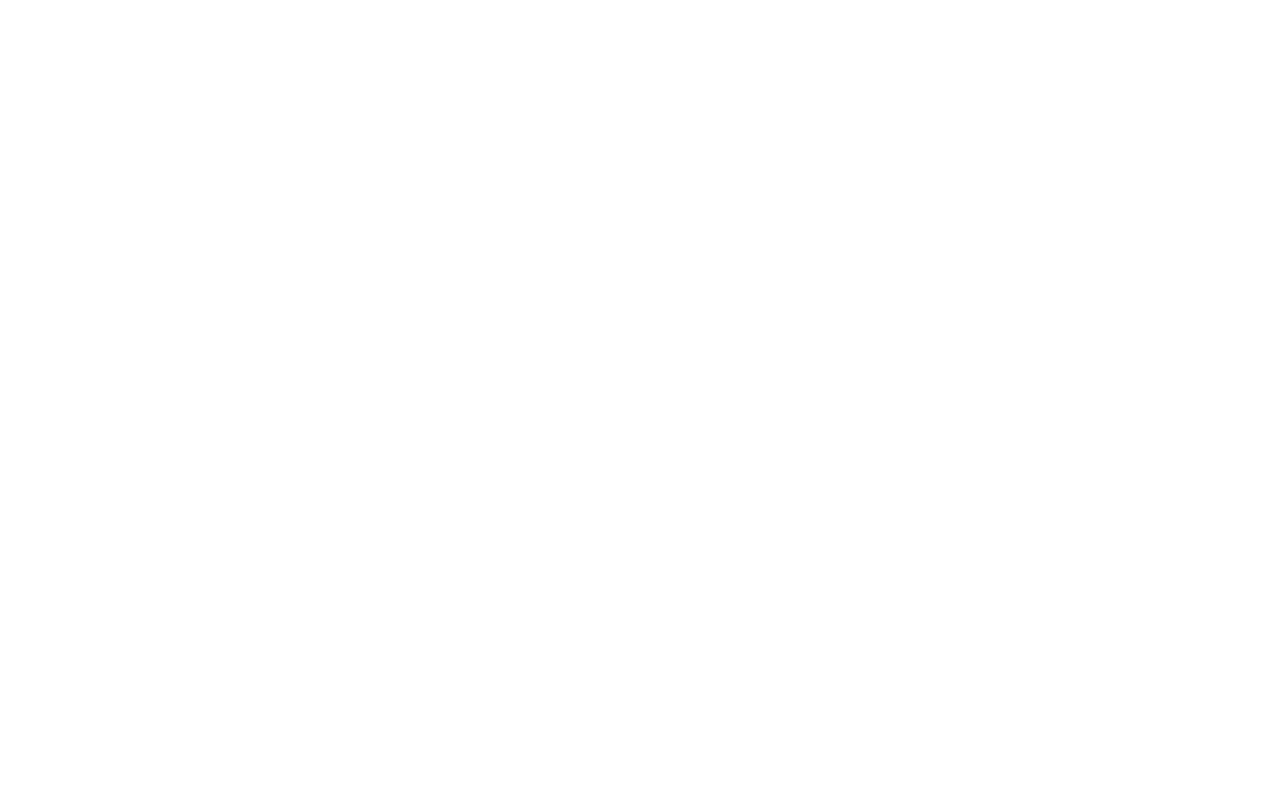
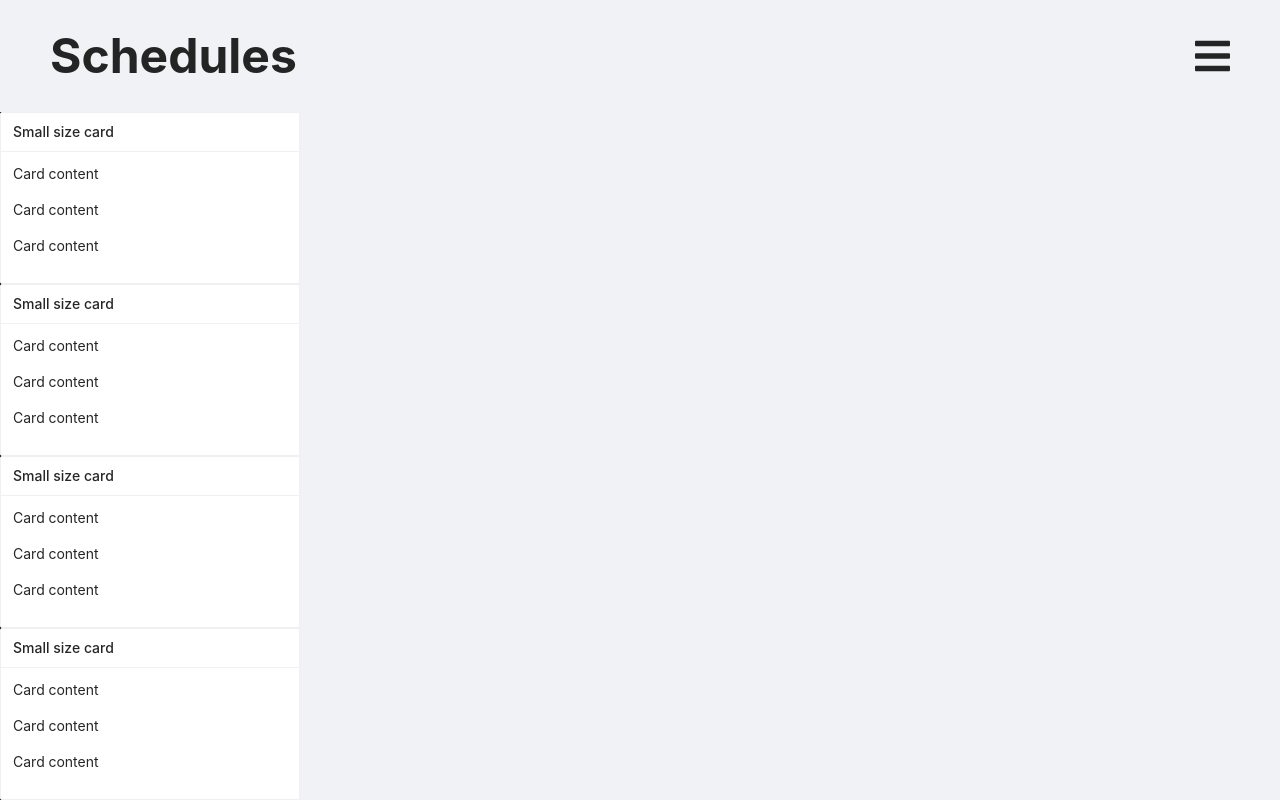
Before and after one commit to TelmoAlexandre/blue_prism_2021, a React (Create React App) app: page / in a window 1280 px wide. Shown: the top 800 px of the page. Built offline with nearby package versions, Linux system fonts and the light colour scheme.

Commit message:
Built general Layout.

```diff
--- a/package.json
+++ b/package.json
@@ -3,6 +3,9 @@
   "version": "0.1.0",
   "private": true,
   "dependencies": {
+    "@fortawesome/fontawesome-svg-core": "^1.2.35",
+    "@fortawesome/free-solid-svg-icons": "^5.15.3",
+    "@fortawesome/react-fontawesome": "^0.1.14",
     "@testing-library/jest-dom": "^5.13.0",
     "@testing-library/react": "^11.2.7",
     "@testing-library/user-event": "^12.8.3",
--- /dev/null
+++ b/src/components/ScheduleCardsSider/ScheduleCard/index.tsx
@@ -0,0 +1,14 @@
+import { Card } from "antd";
+import React from "react";
+
+interface IProps {}
+
+export default function ScheduleCard({}: IProps) {
+  return (
+    <Card size="small" title="Small size card" style={{ width: 300 }}>
+      <p>Card content</p>
+      <p>Card content</p>
+      <p>Card content</p>
+    </Card>
+  );
+}
--- /dev/null
+++ b/src/components/ScheduleCardsSider/index.tsx
@@ -0,0 +1,15 @@
+import React from "react";
+import ScheduleCard from "./ScheduleCard";
+interface IProps {}
+
+export default function ScheduleCardsSider({}: IProps) {
+  const test = [0, 0, 0, 0, 0];
+
+  return (
+    <>
+      {test.map(i => (
+        <ScheduleCard />
+      ))}
+    </>
+  );
+}
--- /dev/null
+++ b/src/components/ScheduleLogsContent/index.tsx
@@ -0,0 +1,7 @@
+import React from "react";
+
+interface IProps {}
+
+export default function ScheduleLogsContent({}: IProps) {
+  return <></>;
+}
--- a/src/index.scss
+++ b/src/index.scss
@@ -1,13 +1,11 @@
 body {
   margin: 0;
-  font-family: -apple-system, BlinkMacSystemFont, 'Segoe UI', 'Roboto', 'Oxygen',
-    'Ubuntu', 'Cantarell', 'Fira Sans', 'Droid Sans', 'Helvetica Neue',
-    sans-serif;
+  font-family: -apple-system, BlinkMacSystemFont, "Arial", "Segoe UI", "Roboto", "Oxygen", "Ubuntu",
+    "Cantarell", "Fira Sans", "Droid Sans", "Helvetica Neue", sans-serif;
   -webkit-font-smoothing: antialiased;
   -moz-osx-font-smoothing: grayscale;
 }
 
 code {
-  font-family: source-code-pro, Menlo, Monaco, Consolas, 'Courier New',
-    monospace;
+  font-family: source-code-pro, Menlo, Monaco, Consolas, "Courier New", monospace;
 }
--- a/src/index.tsx
+++ b/src/index.tsx
@@ -1,4 +1,5 @@
 import React from "react";
+import "antd/dist/antd.css";
 import ReactDOM from "react-dom";
 import "./index.scss";
 import Router from "./app/router";
--- /dev/null
+++ b/src/pages/Scheduler/PageHeader/index.tsx
@@ -0,0 +1,20 @@
+import { faBars } from "@fortawesome/free-solid-svg-icons";
+import { FontAwesomeIcon } from "@fortawesome/react-fontawesome";
+import { PageHeader } from "antd";
+import React from "react";
+import styles from "./styles.module.scss";
+
+interface IProps {}
+
+export default function CustomHeader({}: IProps) {
+  return (
+    <div className={styles.container}>
+      <div className={styles.left}>
+        <h1 className={styles.title}>Schedules</h1>
+      </div>
+      <div className={styles.right}>
+        <FontAwesomeIcon className={styles.barsIcon} icon={faBars} />
+      </div>
+    </div>
+  );
+}
--- /dev/null
+++ b/src/pages/Scheduler/PageHeader/styles.module.scss
@@ -0,0 +1,50 @@
+$transitionLength: 0.3s;
+
+.container {
+  padding: 1.5rem 0;
+  display: flex;
+  justify-content: space-between;
+
+  .left {
+    .title {
+      font-size: 3rem;
+      font-weight: 700;
+      transition: $transitionLength;
+      margin: 0;
+    }
+  }
+
+  .right {
+    display: flex;
+    justify-content: flex-end;
+    align-items: center;
+
+    .barsIcon {
+      font-size: 2.5rem;
+      cursor: pointer;
+      transition: $transitionLength;
+    }
+  }
+}
+
+@media (max-width: 500px) {
+  .container {
+    .left {
+      .title {
+        font-size: 2rem;
+      }
+    }
+
+    .right {
+      .barsIcon {
+        font-size: 1.5rem;
+      }
+    }
+  }
+}
+
+@media (max-width: 300px) {
+  .container {
+    flex-direction: column;
+  }
+}
--- a/src/pages/Scheduler/index.tsx
+++ b/src/pages/Scheduler/index.tsx
@@ -1,8 +1,29 @@
+import Layout, { Content, Header } from "antd/lib/layout/layout";
+import Sider from "antd/lib/layout/Sider";
 import React from "react";
+import ScheduleCardsSider from "../../components/ScheduleCardsSider";
+import ScheduleLogsContent from "../../components/ScheduleLogsContent";
+import CustomHeader from "./PageHeader";
 import styles from "./styles.module.scss";
 
 interface IProps {}
 
 export default function SchedulerPage({}: IProps) {
-  return <div className={styles.container}></div>;
+  return (
+    <Layout>
+      <Header className={styles.header}>
+        <CustomHeader />
+      </Header>
+      <Content>
+        <Layout>
+          <Sider>
+            <ScheduleCardsSider />
+          </Sider>
+          <Content>
+            <ScheduleLogsContent />
+          </Content>
+        </Layout>
+      </Content>
+    </Layout>
+  );
 }
--- a/src/pages/Scheduler/styles.module.scss
+++ b/src/pages/Scheduler/styles.module.scss
@@ -1,3 +1,4 @@
-.container {
-  margin: 0;
+.header {
+  background: none;
+  height: auto;
 }
```
Also changed, not shown: 1 other file (tests, documents, lock files or other folders).
